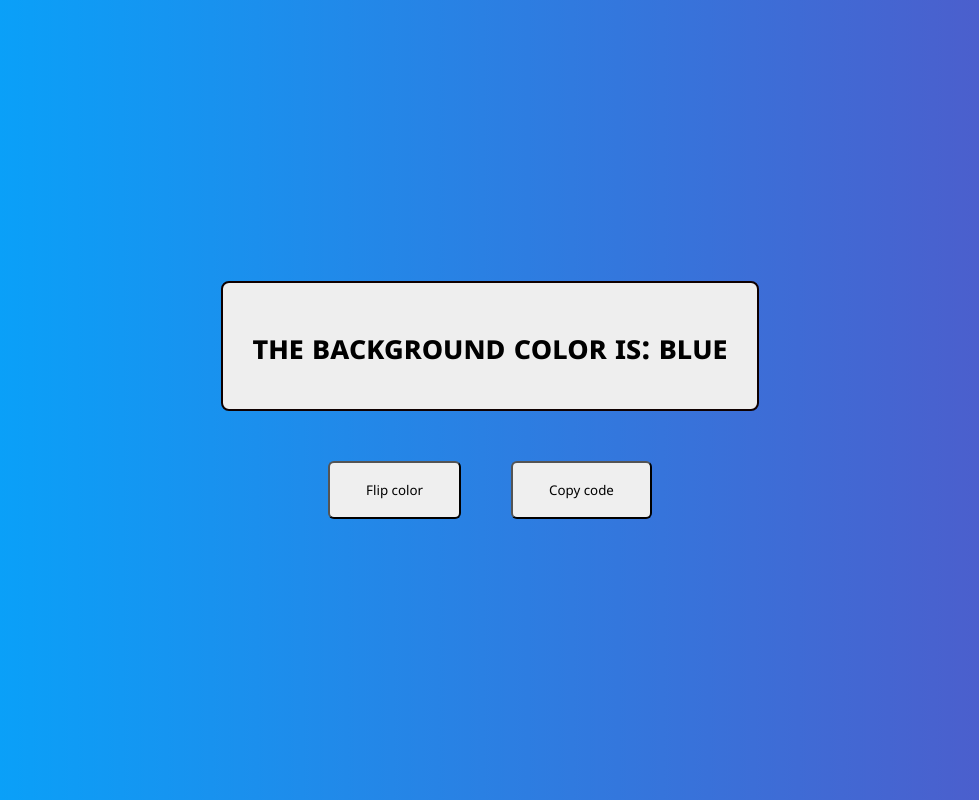
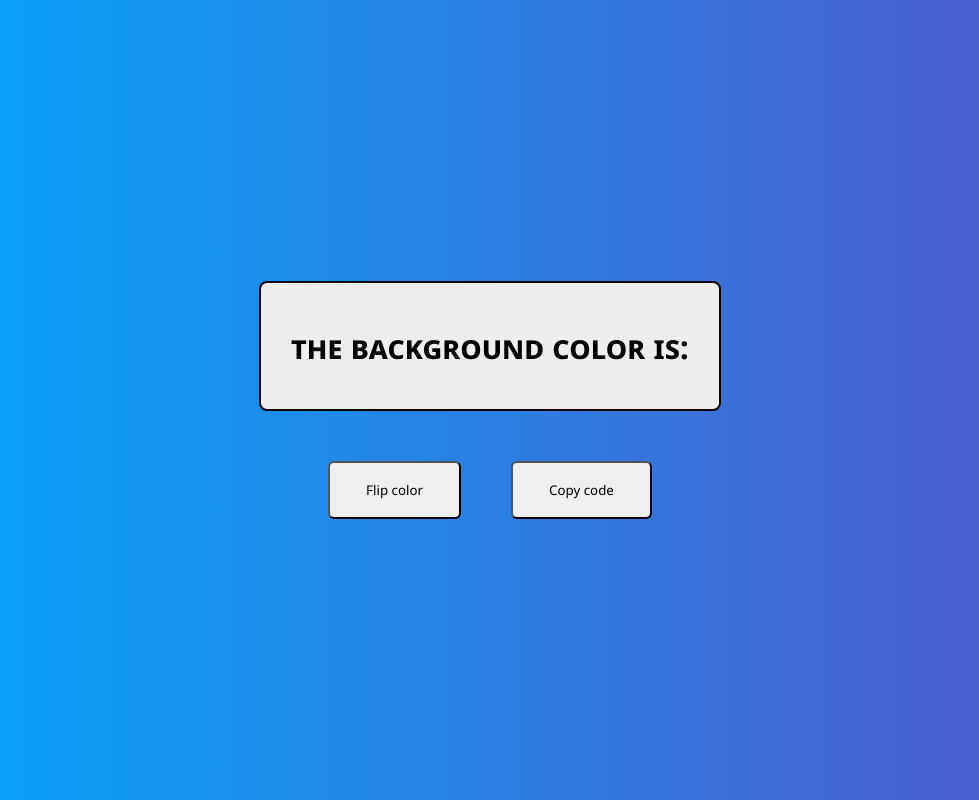
Before and after one commit to GPSxtreme/color-flipper, a plain HTML site: page index.html in a window 1280 px wide. Shown: the whole page, without its empty margins (150-1129 px from the left). Drawn offline with Linux system fonts and the light colour scheme; no server answers.

Commit message:
Update index.html

```diff
--- a/index.html
+++ b/index.html
@@ -10,9 +10,8 @@
   <body>
     <div class="main">
       <div class="head">
-        <h1 class="head_text">
-          the background color is: <span id="colorName">blue</span>
-        </h1>
+        <h1 class="head_text">the background color is:</h1>
+        <p id="colorName" class="codeDetails"></p>
       </div>
       <div class="buttons">
         <button class="colorChanger" id="button">Flip color</button>
```
